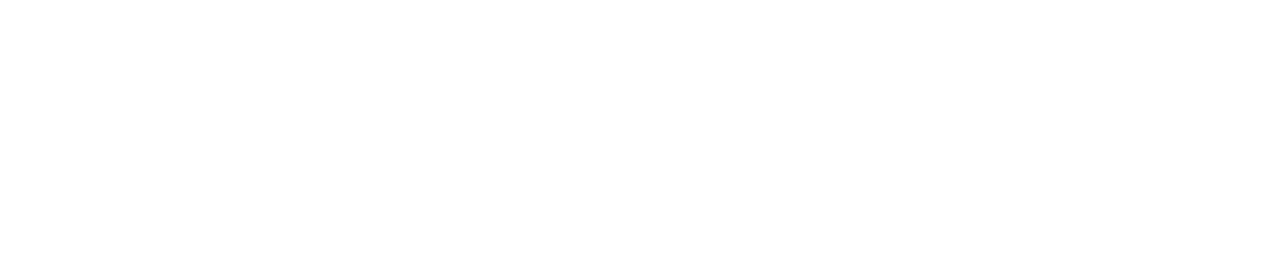
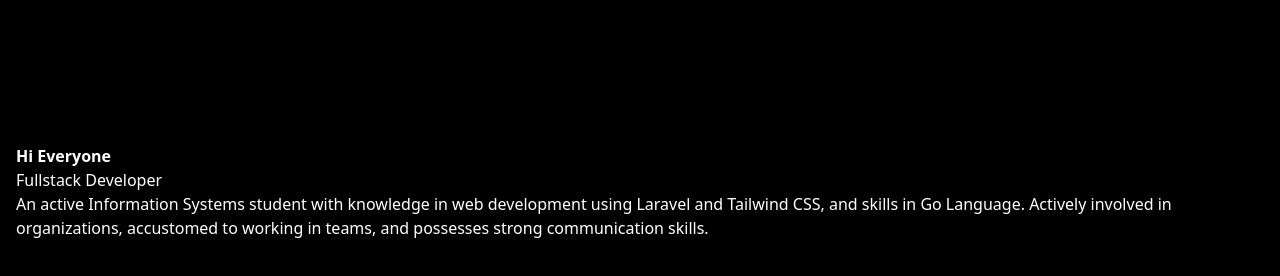
Before and after one commit to malhandha/malhandha.github.io, a website: page index.html in a window 1280 px wide. Drawn offline with nearby package versions, Linux system fonts and the light colour scheme.

Commit message:
add tailwind

```diff
--- a/index.html
+++ b/index.html
@@ -3,9 +3,23 @@
 <head>
     <meta charset="UTF-8">
     <meta name="viewport" content="width=device-width, initial-scale=1.0">
-    <title>Document</title>
+    <title>It's Me Alfian</title>
+    <link href="/src/style.css" rel="stylesheet">
+    <script src="https://cdn.tailwindcss.com"></script>
 </head>
-<body>
-
+<body class="bg-black text-white">
+    <!-- <header class="header">hello
+</header> -->
+    <section id="home" class="pt-36">
+        <div class="container">
+            <div class="flex flex-warp">
+                <div class="w-full self-center px-4">
+                    <h1 class="text-base font-semibold text">Hi Everyone</h1>
+                    <h2>Fullstack Developer</h2>
+                    <p>An active Information Systems student with knowledge in web development using Laravel and Tailwind CSS, and skills in Go Language. Actively involved in organizations, accustomed to working in teams, and possesses strong communication skills.</p>
+                </div>
+            </div>
+        </div>
+    </section>
 </body>
 </html>
--- /dev/null
+++ b/package.json
@@ -0,0 +1,6 @@
+{
+  "dependencies": {
+    "@tailwindcss/vite": "^4.1.11",
+    "tailwindcss": "^4.1.11"
+  }
+}
```
Also changed, not shown: 1 other file.
